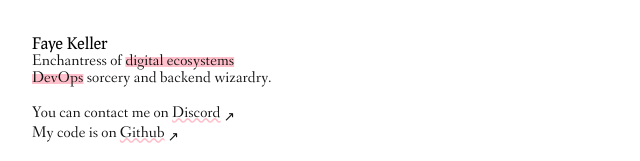
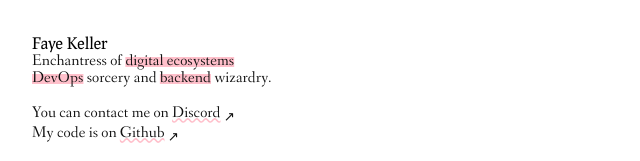
Before and after one commit to drainpixie/blossom, a Svelte app: page / in a window 1280 px wide. Shown: the top 161 px of the page, without its empty margins (0-640 px from the left). Built offline with nearby package versions, Linux system fonts and the light colour scheme.

Commit message:
fix: oops

```diff
--- a/src/App.svelte
+++ b/src/App.svelte
@@ -9,7 +9,7 @@
 			Enchantress of <span class="highlight">digital ecosystems</span>
 		</p>
 		<p>
-			<span class="highlight">DevOps</span> sorcery and <span className="highlight">backend</span> wizardry.
+			<span class="highlight">DevOps</span> sorcery and <span class="highlight">backend</span> wizardry.
 		</p>
 
 		<br />
```
